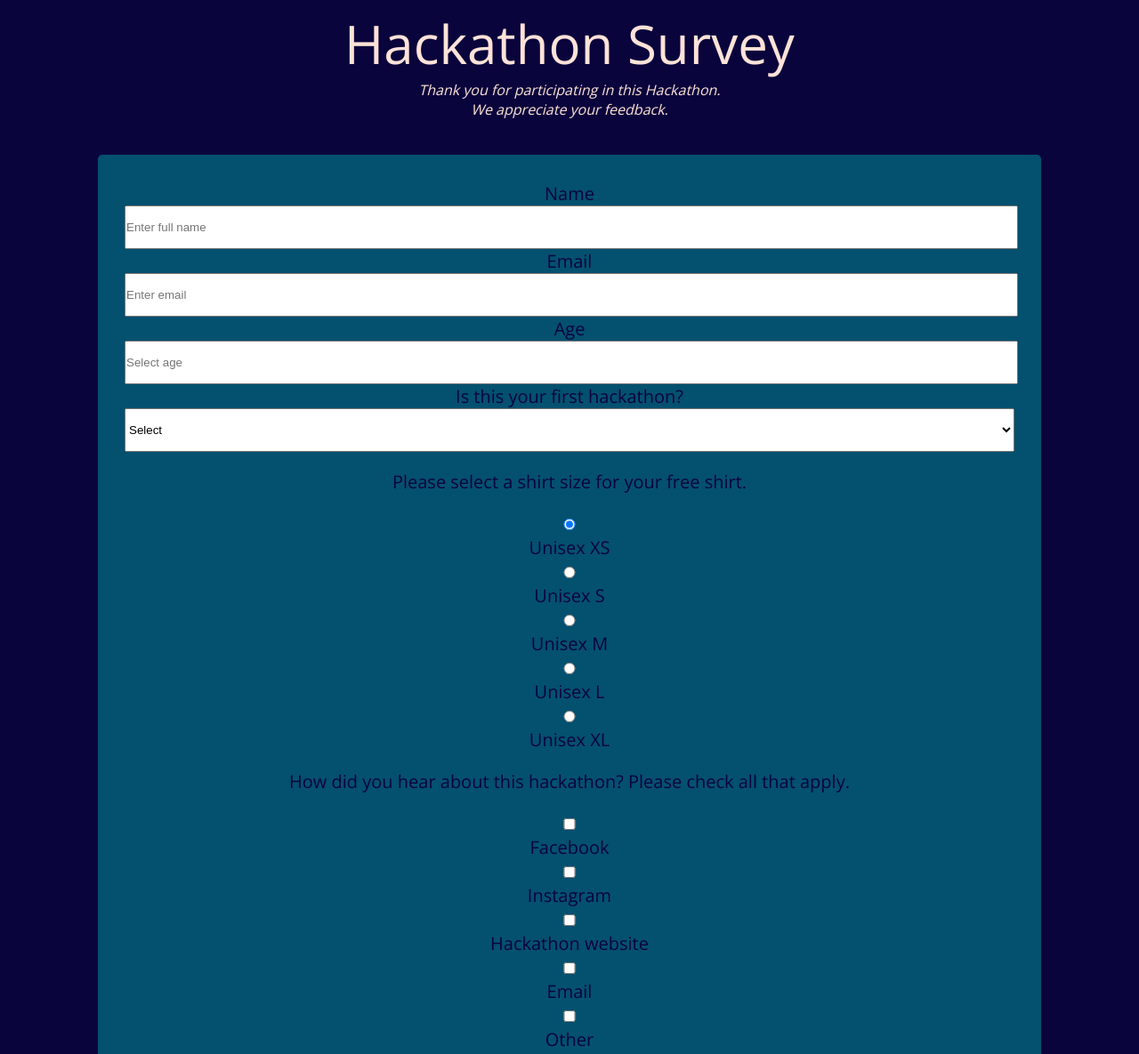
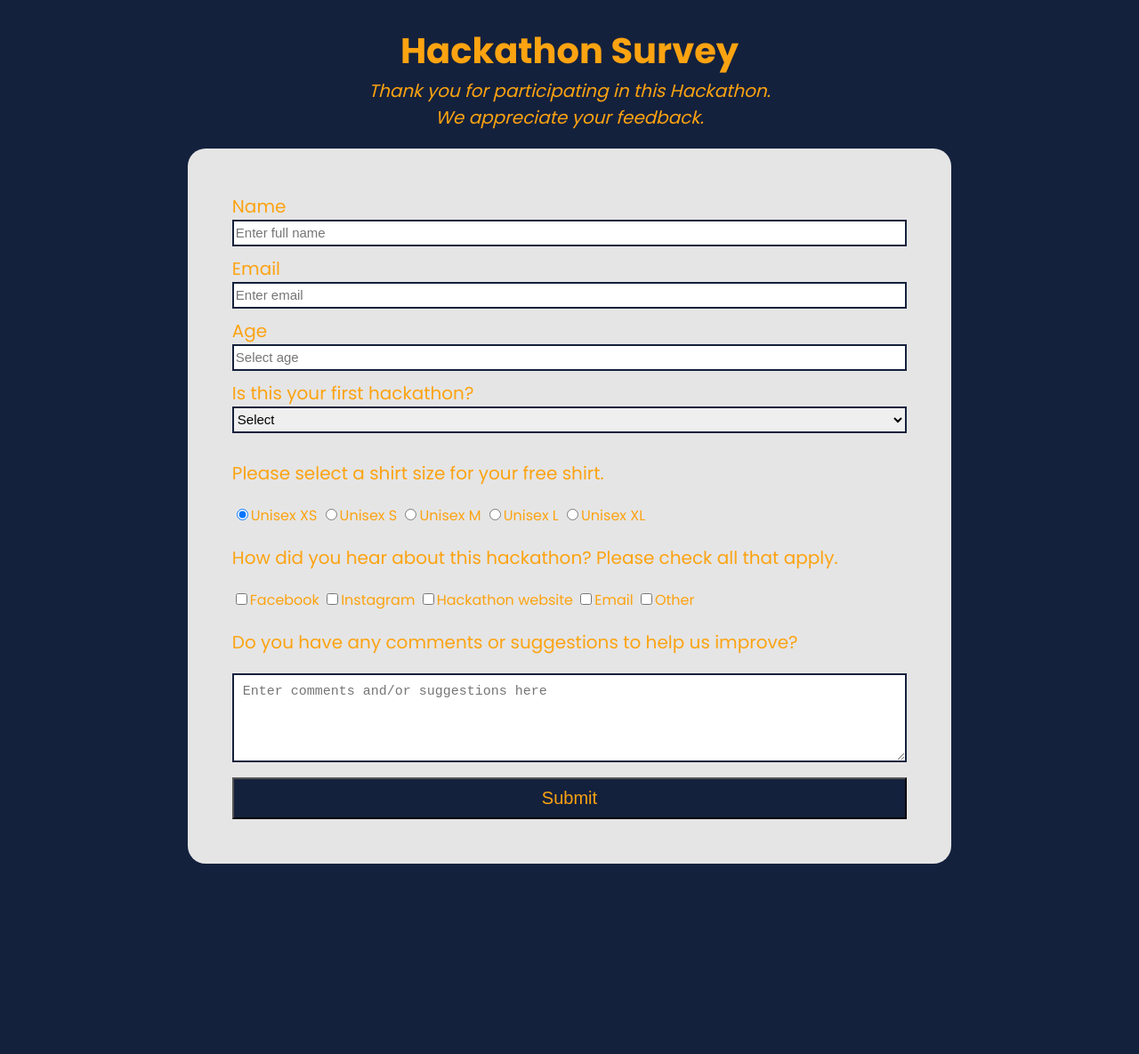
Before and after one commit to mllim15/Survey-Form, a plain HTML site: page index.html in a window 1280 px wide. Shown: the top 1185 px of the page at 89% size. After the commit the page ends 979 px from the top, so only its background shows below. Drawn offline with nearby package versions, Linux system fonts and the light colour scheme.

Commit message:
Update styles.css

```diff
--- a/styles.css
+++ b/styles.css
@@ -1,38 +1,65 @@
-body{
-	background: #0A043C;
-	color: #FFE3D8;
-	text-align: center;
-	font-family: 'Open Sans', sans-serif;
+@import url('https://fonts.googleapis.com/css2?family=Poppins:wght@400;700&display=swap');
+
+body {
+  background-color: #14213d;
+  color: #fca311;
+  font-family: "Poppins", sans-serif;
 }
 
-h1#title{
-	font-size: 60px;
-	font-weight: 500;
-	margin: 0;
+form {
+  background-color: #e5e5e5;
+  width: 60%;
+  margin: auto;
+  padding: 50px;
+  border-radius: 20px;
 }
 
-p#description {
-	margin: 0 0 40px 0;
+#title {
+  margin-bottom: 0;
+  font-size: 40px;
+  text-align: center;
 }
 
-input, select, textarea, button{
-	width: 100%;
-	margin: 0;
-	padding: 15px 0 15px 0px;
+#description {
+  margin-top: 0;
+  font-size: 20px;
+  text-align: center;
 }
 
-div#form {
-	font-size: 20px;
-	border-radius: 5px;
-	background-color: #03506F;
-    padding: 30px;
-    max-width: 1000px;
-    margin: auto;
-    color: #0A043C;
+input[type="text"], input[type="email"], input[type="number"], select, textarea {
+  width: 100%;
+  height: 30px;
+  box-sizing: border-box;
+  font-size: 15px;
+  border: 2px solid #14213d;
+  margin-bottom: 10px;
+}
+
+button, #name-label, #email-label, #number-label, #dropdown-label, #survey-form p {
+  font-size: 20px;
+}
+
+.shirt-radios, .discover-checkboxes {
+	color: #14213d;
 }
 
 
-textarea{
-	min-height: 100px;
-	min-width: 150px;
+textarea {
+  border: 2px solid #14213d;
+  min-height: 100px;
+  width: 100%;
+  box-sizing: border-box;
+  padding: 10px;
 }
+
+button {
+  color: #fca311;
+  background-color: #14213d;
+  padding: 10px;
+  width: 100%;
+}
+
+button:hover {
+  color: #14213d;
+  background-color: #fca311;
+}
```
